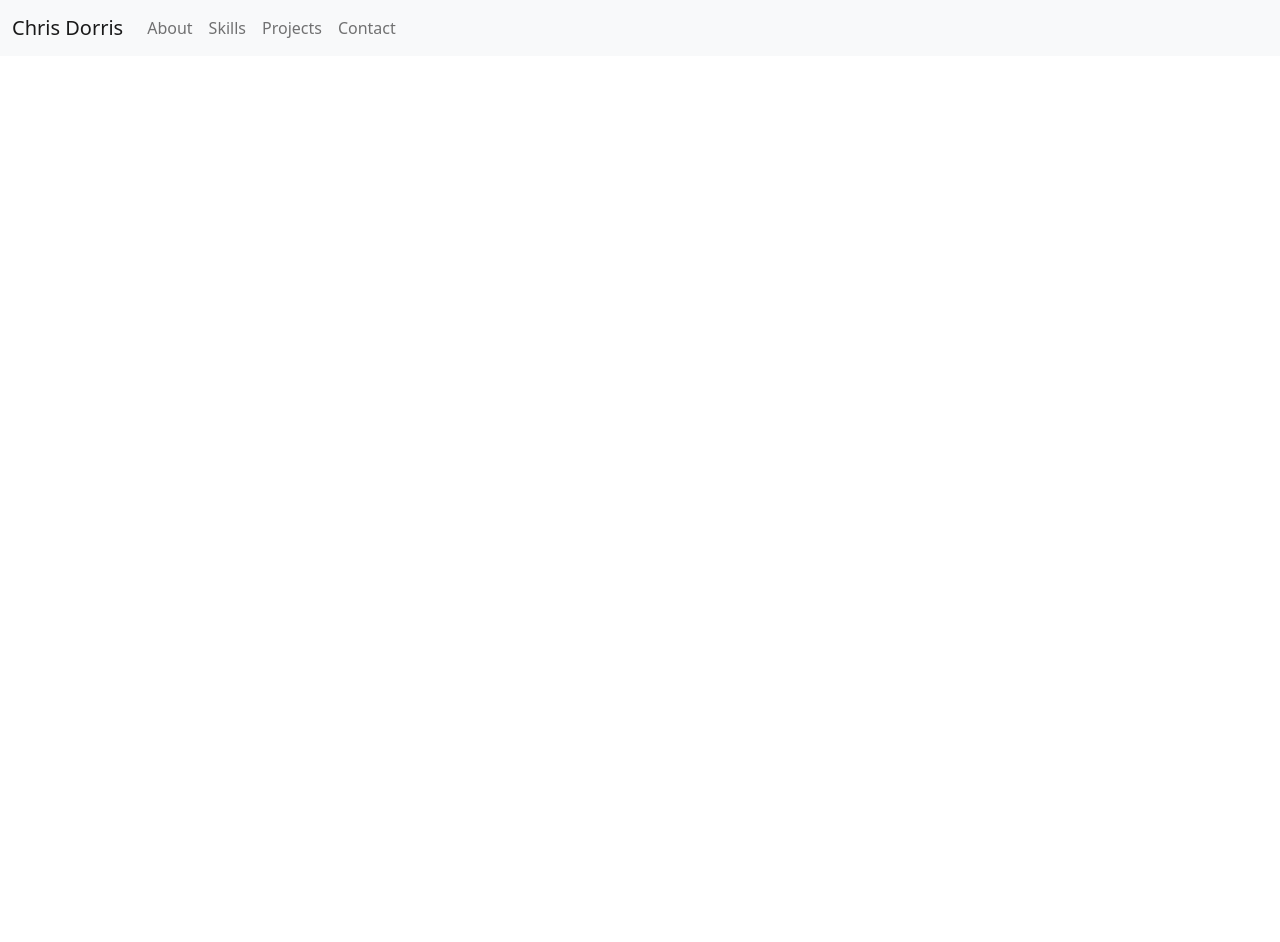
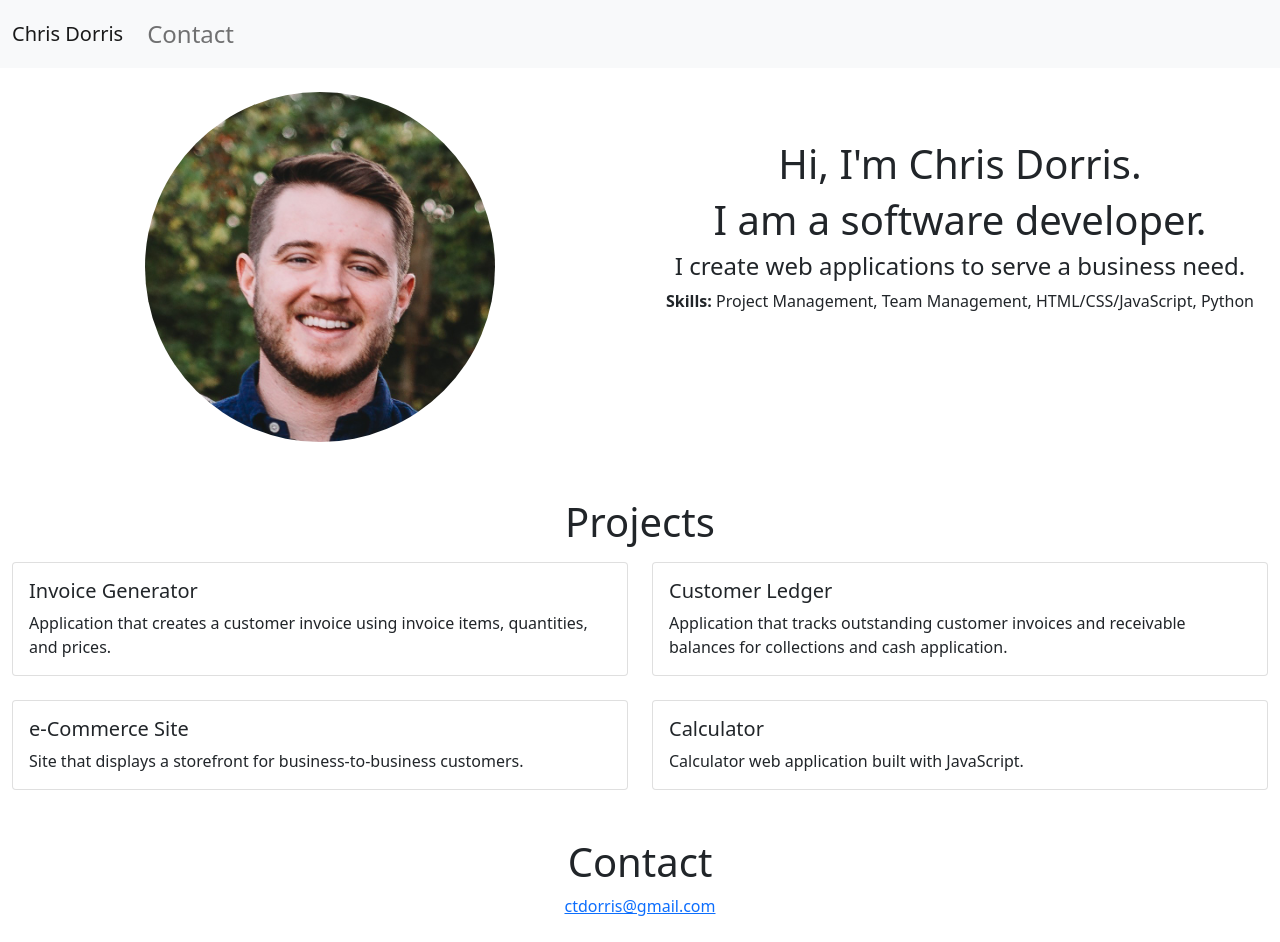
Before and after one commit to ctdorris/portfolio, a plain HTML site: page index.html in a window 1280 px wide. Before the commit the page ends 800 px from the top, so only its background shows below. Drawn offline with nearby package versions, Linux system fonts and the light colour scheme.

Commit message:
1/11 work

```diff
--- a/app.css
+++ b/app.css
@@ -0,0 +1,9 @@
+#mainNavbar {
+    font-size: 1.5rem;
+    font-weight: 100;
+}
+
+#profilePic {
+    border-radius: 50%;
+    height: 350px;
+}
--- a/index.html
+++ b/index.html
@@ -9,24 +9,27 @@
     <link href="https://cdn.jsdelivr.net/npm/bootstrap@5.1.3/dist/css/bootstrap.min.css" rel="stylesheet"
         integrity="sha384-1BmE4kWBq78iYhFldvKuhfTAU6auU8tT94WrHftjDbrCEXSU1oBoqyl2QvZ6jIW3" crossorigin="anonymous">
 
+    <!-- Custom CSS -->
+    <link rel="stylesheet" href="app.css">
+
 </head>
 
 <body>
 
     <!-- Navbar -->
-    <nav class="navbar navbar-expand-lg navbar-light bg-light">
+    <nav id="mainNavbar" class="navbar navbar-expand-lg navbar-light bg-light sticky-top">
         <div class="container-fluid">
             <a class="navbar-brand" href="#">Chris Dorris</a>
             <button class="navbar-toggler" type="button" data-bs-toggle="collapse" data-bs-target="#navbarNavAltMarkup"
                 aria-controls="navbarNavAltMarkup" aria-expanded="false" aria-label="Toggle navigation">
                 <span class="navbar-toggler-icon"></span>
             </button>
-            <div class="collapse navbar-collapse" id="navbarNavAltMarkup">
+            <div class="collapse navbar-collapse">
                 <div class="navbar-nav">
-                    <a class="nav-link" href="#">About</a>
-                    <a class="nav-link" href="#">Skills</a>
+                    <a class="nav-link" href="mailto:ctdorris@gmail.com">Contact</a>
+                    <!-- <a class="nav-link" href="#">Skills</a>
                     <a class="nav-link" href="#">Projects</a>
-                    <a class="nav-link" href="#">Contact</a>
+                    <a class="nav-link" href="#">Contact</a> -->
                 </div>
             </div>
         </div>
@@ -34,13 +37,78 @@
 
     <!-- Hero Section -->
 
-    <!-- More about -->
+    <section class="container-fluid pt-4">
+        <div class="row">
+            <div class="col-lg-6 text-center">
+                <img id="profilePic" class="img-fluid" src="assets/images/profilePic.jpg" alt="profile picture">
+            </div>
+            <div class="col-lg-6">
+                <div id="headingGroup" class="text-dark text-center d-lg-block mt-5">
+                    <h1 class="">Hi, I'm Chris Dorris.</h1>
+                    <h1>I am a software developer.</h1>
+                    <h4>I create web applications to serve a business need.</h4>
+                    <div><b>Skills:</b> Project Management, Team Management, HTML/CSS/JavaScript, Python</div>
+                </div>
+            </div>
+        </div>
+    </section>
 
     <!-- Skills section -->
 
     <!-- Projects section -->
+    <section class="container-fluid pt-2">
+        <div id="headingGroup" class="text-dark text-center d-lg-block mt-5">
+            <h1 class="pb-2">Projects</h1>
+        </div>
+        <div class="row row-cols-1 row-cols-md-2 g-4">
+            <div class="col">
+                <div class="card">
+                    <!-- <img src="..." class="card-img-top" alt="..."> -->
+                    <div class="card-body">
+                        <h5 class="card-title">Invoice Generator</h5>
+                        <p class="card-text">Application that creates a customer invoice using invoice items,
+                            quantities, and prices.</p>
+                    </div>
+                </div>
+            </div>
+            <div class="col">
+                <div class="card">
+                    <!-- <img src="..." class="card-img-top" alt="..."> -->
+                    <div class="card-body">
+                        <h5 class="card-title">Customer Ledger</h5>
+                        <p class="card-text">Application that tracks outstanding customer invoices and receivable
+                            balances for collections and cash application.</p>
+                    </div>
+                </div>
+            </div>
+            <div class="col">
+                <div class="card">
+                    <!-- <img src="..." class="card-img-top" alt="..."> -->
+                    <div class="card-body">
+                        <h5 class="card-title">e-Commerce Site</h5>
+                        <p class="card-text">Site that displays a storefront for business-to-business customers.</p>
+                    </div>
+                </div>
+            </div>
+            <div class="col">
+                <div class="card">
+                    <!-- <img src="..." class="card-img-top" alt="..."> -->
+                    <div class="card-body">
+                        <h5 class="card-title">Calculator</h5>
+                        <p class="card-text">Calculator web application built with JavaScript.</p>
+                    </div>
+                </div>
+            </div>
+        </div>
+    </section>
 
     <!-- Contact section -->
+    <section class="container-fluid pb-4">
+        <div id="headingGroup" class="text-dark text-center d-lg-block mt-5">
+            <h1 class="">Contact</h1>
+            <a href="mailto:ctdorris@gmail.com">ctdorris@gmail.com</a>
+        </div>
+    </section>
 
     <!-- Social accounts - Fixed to the right -->
 
@@ -48,6 +116,8 @@
 
     <!-- Footer section -->
 
+    </div>
+
     <script src="https://cdn.jsdelivr.net/npm/bootstrap@5.1.3/dist/js/bootstrap.bundle.min.js"
         integrity="sha384-ka7Sk0Gln4gmtz2MlQnikT1wXgYsOg+OMhuP+IlRH9sENBO0LRn5q+8nbTov4+1p"
         crossorigin="anonymous"></script>
```
Also changed, not shown: assets/images/profilePic.jpg (added).
